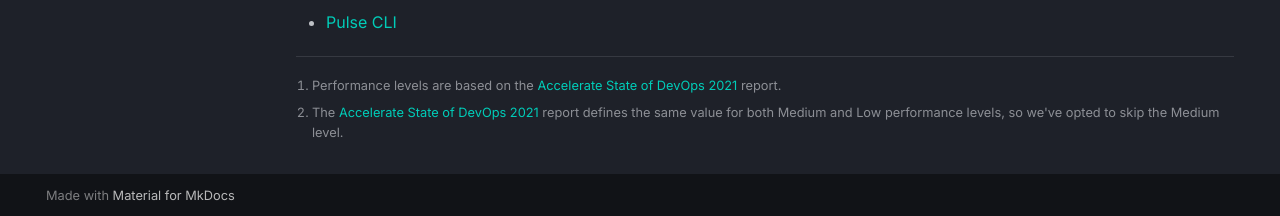
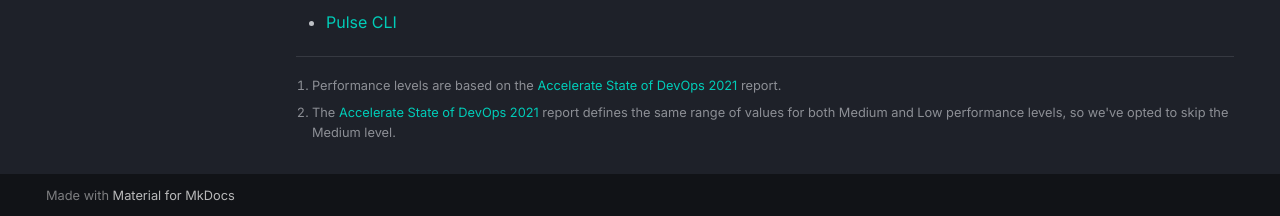
Before and after one commit to codacy/pulse-user-docs, an MkDocs documentation site: the page built from docs/metrics/accelerate.md, in a window 1280 px wide and 900 px high, scrolled down 2501 px. Shown: the part 681-897 px from the top of the window. Built offline with MkDocs 1.6.1 and Material for MkDocs 9.7.7, drawn with Linux system fonts in a browser that asks for light colours.

Commit message:
Update docs/metrics/accelerate.md
Co-authored-by: Paulo Ribeiro <paulo.ribeiro@codacy.com>

```diff
--- a/docs/metrics/accelerate.md
+++ b/docs/metrics/accelerate.md
@@ -98,7 +98,7 @@ Pulse determines your performance level for this metric as follows:
 | Low                   | 30-100%             |
 
 [^1]: Performance levels are based on the [Accelerate State of DevOps 2021](https://services.google.com/fh/files/misc/state-of-devops-2021.pdf) report.
-[^2]: The [Accelerate State of DevOps 2021](https://services.google.com/fh/files/misc/state-of-devops-2021.pdf) report defines the same value for both Medium and Low performance levels, so we've opted to skip the Medium level.
+[^2]: The [Accelerate State of DevOps 2021](https://services.google.com/fh/files/misc/state-of-devops-2021.pdf) report defines the same range of values for both Medium and Low performance levels, so we've opted to skip the Medium level.
 
 ## See also
 
```
